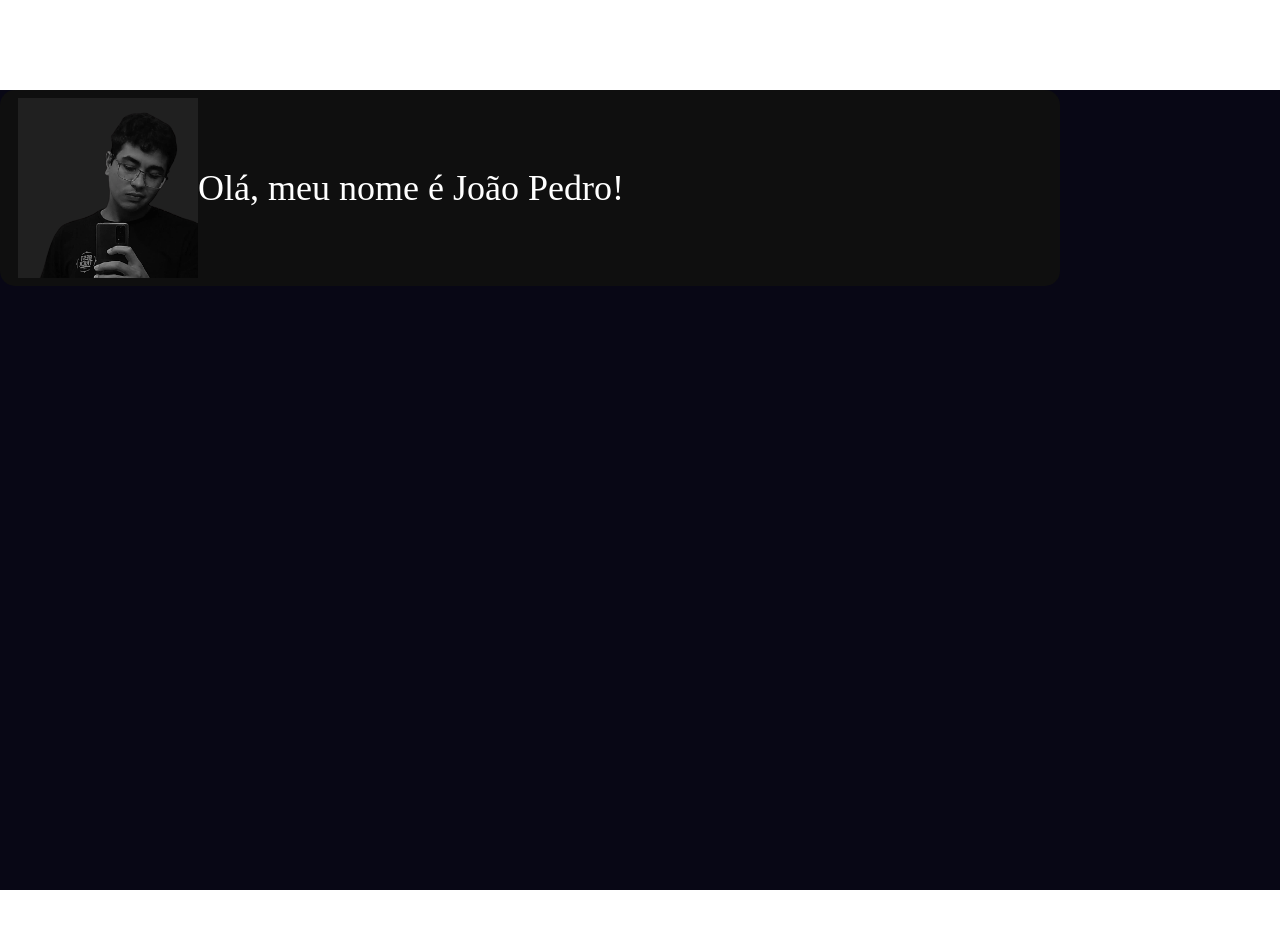
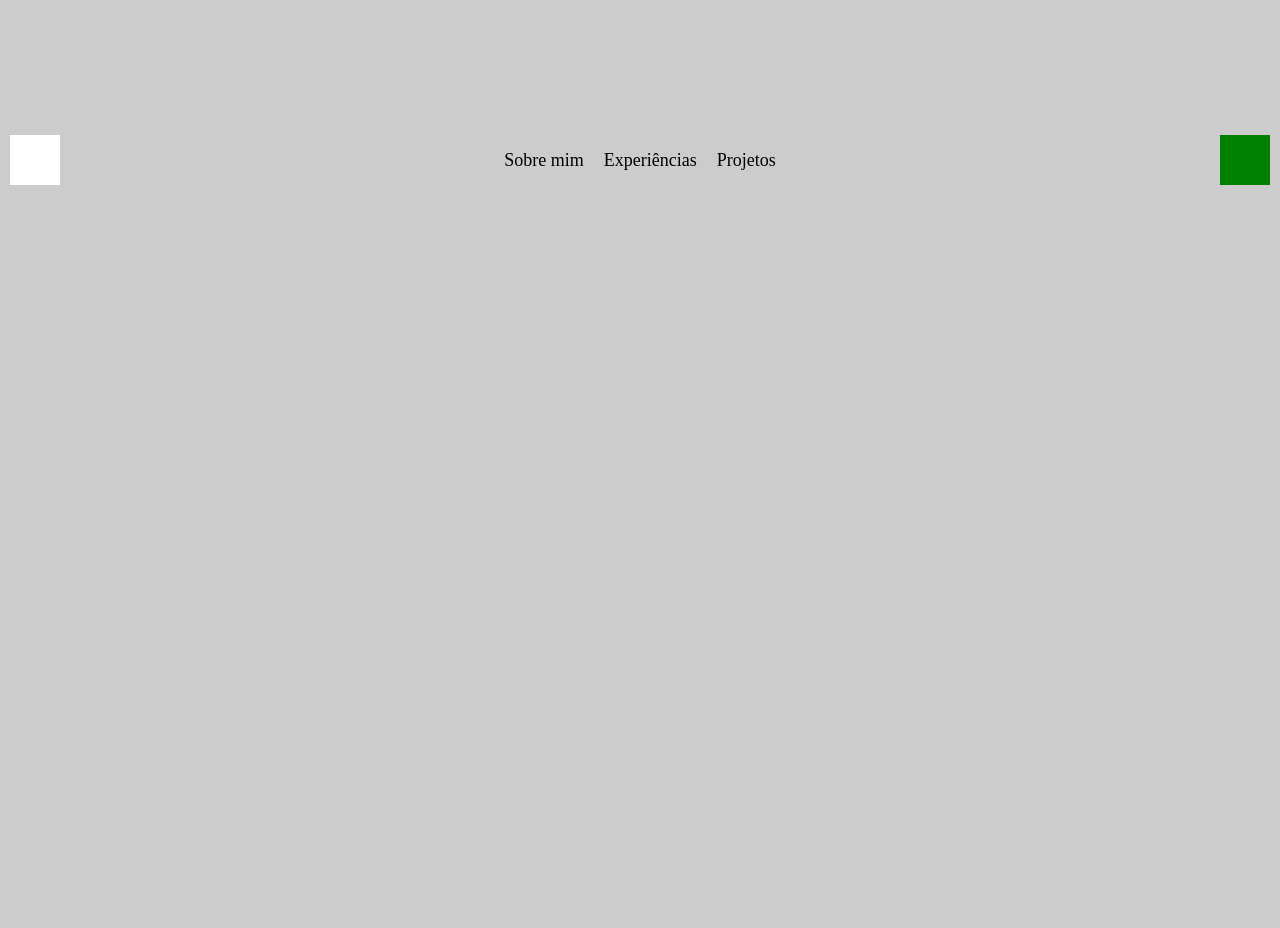
Before and after one commit to martins-joaopedro/portifolio, a React (Vite) app: page / in a window 1280 px wide. Shown: the top 928 px of the page. Before the commit the page ends 890 px from the top, so only its background shows below. Built offline with nearby package versions, Linux system fonts and the light colour scheme.

Commit message:
Responsividade no menu com media query + efeitos

```diff
--- a/src/components/Header/index.jsx
+++ b/src/components/Header/index.jsx
@@ -1,13 +1,37 @@
-import './styles.css'
+import { useEffect } from 'react'
+import {Container, Logo, NavList, SocialMedia, LeftIcon} from './styles'
+
+import './style.css'
 
 export const Header = () => {
-    return(
-        <div>
-            <ul>
-                <li>Sobre mim</li>
-                <li>Projetos</li>
-                <li></li>
-            </ul>
-        </div>
+
+    useEffect(() => {
+        window.addEventListener("scroll", () => {
+            const container = document.getElementById("header-container");
+            container.classList.toggle("scrolling", window.scrollY > 100)
+        })
+    }, [])
+
+    const toggleMenu = () => {
+        const menu = document.querySelector(".menu");
+        console.log(menu)
+        menu.classList.toggle("show")
+    }
+
+    return (
+        <Container>
+            <div id="header-container">
+                <Logo></Logo>
+                <NavList>
+                    <NavList.itens>Sobre mim</NavList.itens>
+                    <NavList.itens>Experiências</NavList.itens>
+                    <NavList.itens>Projetos</NavList.itens>
+                </NavList>
+                <LeftIcon>
+                    <div className="socialmedia"></div>
+                    <button className="menu" onClick={toggleMenu}></button>
+                </LeftIcon>
+            </div>
+        </Container>
     )
 }
--- /dev/null
+++ b/src/components/Header/style.css
@@ -0,0 +1,33 @@
+#header-container {
+    display: flex;
+    align-items: center;
+    justify-content: space-between;
+    padding: 10px;
+    height: 300px;
+    transition: all 1s;
+}
+
+#header-container.scrolling {
+    height: 100px;
+    background-color: red;
+}
+
+.socialmedia {
+    display: block;
+    width: 50px;
+    background-color: green;
+    aspect-ratio: 1;
+}
+
+.menu {
+    display: none;
+    width: 50px;
+    background-color: blue;
+    aspect-ratio: 1;
+
+    border: 0;
+}
+
+.menu.show {
+    background-color: aqua;
+}
--- /dev/null
+++ b/src/components/Header/styles.jsx
@@ -0,0 +1,46 @@
+import { styled } from "styled-components";
+
+export const LeftIcon = styled.div`
+    @media (max-width: 700px) {
+        & .socialmedia {
+            display: none;
+        }
+
+        & .menu {
+            display: block;
+        }
+    }
+`
+
+
+export const Container = styled.div`
+    position: fixed;
+    top: 0;
+    left: 0;
+    width: 100%;
+`
+
+
+export const Logo = styled.div`
+    width: 50px;
+    background-color: white;
+    aspect-ratio: 1;
+`
+
+export const NavList = styled.div`
+    @media (max-width: 700px) {
+        display: none;
+    }
+`
+
+NavList.itens = styled.li`
+    display: inline-block;
+    list-style-type: none;
+    margin: 0 10px;
+`
+
+export const SocialMedia = styled.div`
+    width: 50px;
+    background-color: white;
+    aspect-ratio: 1;
+`
--- a/src/main.css
+++ b/src/main.css
@@ -1,5 +1,8 @@
-html, body {
+* {
     margin: 0;
     padding: 0;
+}
+
+html, body {
     font-size: 18px;
 }
--- a/src/pages/Home/index.jsx
+++ b/src/pages/Home/index.jsx
@@ -1,13 +1,14 @@
 import React from "react"
 import './styles.jsx';
 
+import { Header } from '../../components/Header'
 import { Banner } from '../../components/Banner'
 import { Container } from "./styles.jsx";
 
 export const Home = () => {
   return (
     <Container>
-       <Banner></Banner>
+       <Header></Header>
     </Container>
   )
 }
--- a/src/pages/Home/styles.jsx
+++ b/src/pages/Home/styles.jsx
@@ -2,21 +2,21 @@ import { styled, keyframes} from "styled-components";
 
 const moving = keyframes`
     0% {
-        background-color: #010030;
+        background-color: #ccc;
     }
     50% {
-        background-color: #1b0029 ;
+        background-color: #ccc ;
     }
     75% {
-        background-color: #0a0a0a;
+        background-color: #ccc;
     }
     100% {
-        background-color: #010030;
+        background-color: #ccc;
     }
 `
 
 export const Container = styled.div`
     background-size: 300%;
-    height: 100vh;
+    height: 200vh;
     animation: ${moving} 10s infinite;
 `
```
Also changed, not shown: src/components/Header/styles.css (deleted, +0 -30 lines), src/pages/Projects/index.jsx (renamed from src/pages/Projects/index.js), src/pages/Projects/styles.jsx (renamed from src/pages/Projects/styles.js).
